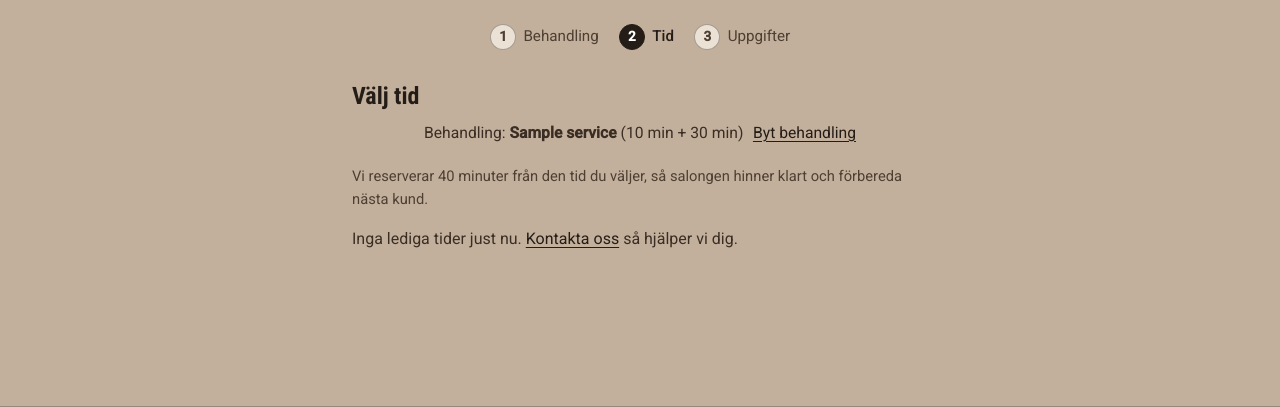
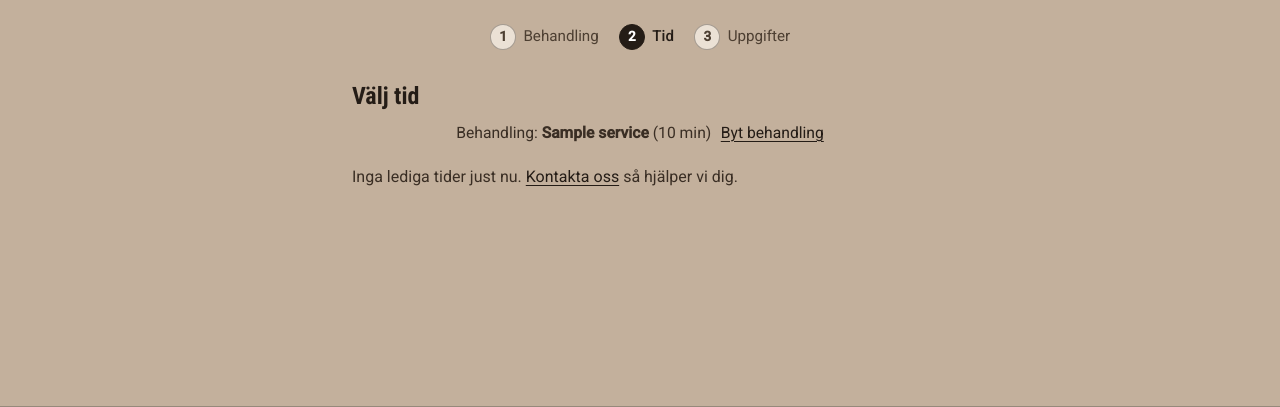
Before and after one commit to AnnikaW-dev/egentidsparesurs, a Django app: a page that uses booking/templates/booking/book.html in a window 1280 px wide. Shown: the part 204-611 px from the top of the page. Run offline with Django 5.2, Linux system fonts and the light colour scheme; tables that the repository leaves empty hold one stand-in row (values such as "Sample post"); grey boxes marked "Sample" are stand-in pictures.

Commit message:
Hide the 30-minute buffer from the public Boka page.
Customers still get a start time and treatment length; the extra reservation stays in the calendar.

Co-authored-by: Cursor <cursoragent@cursor.com>

```diff
--- a/booking/templates/booking/book.html
+++ b/booking/templates/booking/book.html
@@ -48,7 +48,7 @@
           <a class="service-pick-main" href="?service={{ service.slug }}" aria-label="Välj {{ service.name }}">
             <span class="service-pick-name">{{ service.name }}</span>
             <span class="service-pick-meta">
-              {{ service.duration_minutes }} min + 30 min
+              {{ service.duration_minutes }} min
               {% if service.price_sek %} · {{ service.price_sek }} kr{% endif %}
             </span>
             {% if service.description %}
@@ -76,14 +76,11 @@
     <h2 id="step-slot-heading">Välj tid</h2>
     <p class="booking-summary">
       Behandling: <strong>{{ selected_service.name }}</strong>
-      ({{ selected_service.duration_minutes }} min + 30 min)
+      ({{ selected_service.duration_minutes }} min)
       {% if selected_service.treatment_info_url %}
       <a href="{{ selected_service.treatment_info_url }}" aria-label="Mer info om {{ selected_service.name }}">Mer info</a>
       {% endif %}
       <a href="{% url 'booking' %}">Byt behandling</a>
-    </p>
-    <p class="muted">
-      Vi reserverar {{ needed_minutes }} minuter från den tid du väljer, så salongen hinner klart och förbereda nästa kund.
     </p>
     {% if slots_by_date %}
       {% for day, slots in slots_by_date %}
@@ -95,7 +92,7 @@
               class="slot-chip"
               role="listitem"
               href="?service={{ selected_service.slug }}&amp;slot={{ slot.pk }}"
-              aria-label="Välj {{ day|date:'j F Y' }} kl {{ slot.start|date:'H:i' }}, {{ needed_minutes }} minuter"
+              aria-label="Välj {{ day|date:'j F Y' }} kl {{ slot.start|date:'H:i' }}"
             >{{ slot.start|date:"H:i" }}</a>
           {% endfor %}
         </div>
@@ -114,7 +111,7 @@
       {% if selected_service.treatment_info_url %}
       <a href="{{ selected_service.treatment_info_url }}" aria-label="Mer info om {{ selected_service.name }}">Mer info</a>
       {% endif %}
-      · Tid: <strong>{{ selected_slot.start|date:"l j F Y, H:i" }}–{{ reserved_until|date:"H:i" }}</strong>
+      · Tid: <strong>{{ selected_slot.start|date:"l j F Y, H:i" }}</strong>
       <a href="?service={{ selected_service.slug }}">Byt tid</a>
     </p>
     <form method="post" class="stack-form aligned-form booking-confirm-form" novalidate{% if form.errors %} aria-describedby="booking-form-errors"{% endif %}>
--- a/booking/tests.py
+++ b/booking/tests.py
@@ -336,6 +336,12 @@ class BookingDurationBufferTests(TestCase):
         response = self.client.get(reverse("booking"), {"service": self.service.slug})
         self.assertContains(response, f"slot={self.slot_a.pk}")
 
+    def test_public_page_does_not_mention_the_buffer(self):
+        response = self.client.get(reverse("booking"))
+        self.assertNotContains(response, "+ 30 min")
+        self.assertNotContains(response, "Vi reserverar")
+        self.assertContains(response, "60 min")
+
 
 class DashboardHelpTests(TestCase):
     """Staff handbook is for logged-in staff only."""
--- a/booking/views.py
+++ b/booking/views.py
@@ -133,12 +133,6 @@ def booking_page(request):
             "form": form,
             "selected_slot": selected_slot,
             "booking_step": booking_step,
-            "needed_minutes": needed_minutes,
-            "reserved_until": (
-                selected_slot.start + timedelta(minutes=needed_minutes)
-                if selected_slot and needed_minutes
-                else None
-            ),
         },
     )
 
```
